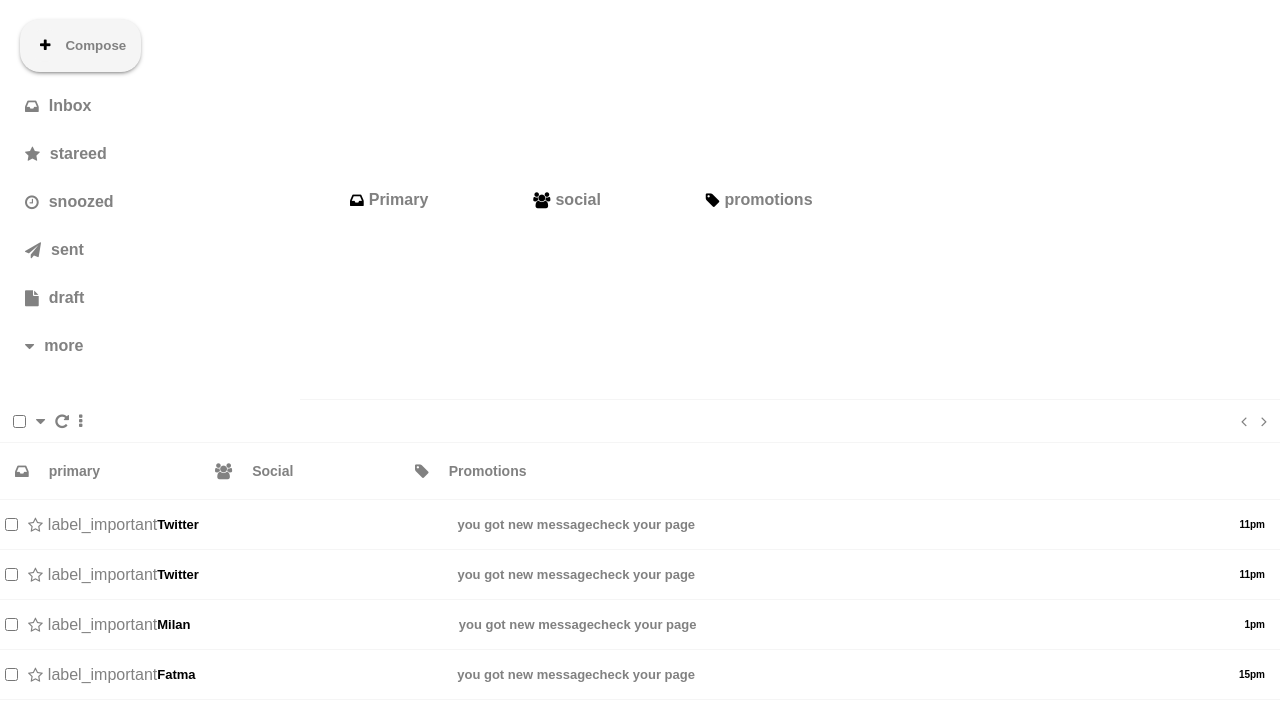
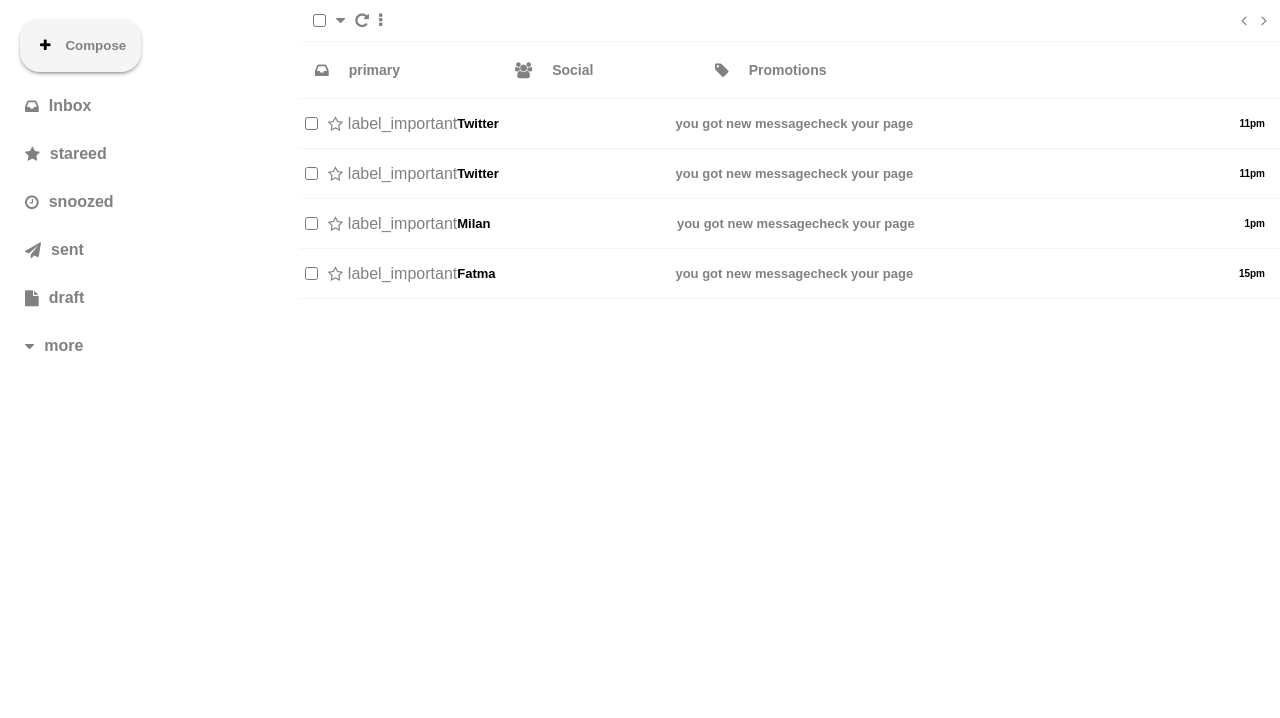
Before and after one commit to Borders-None/2021-advanced-practice-project, a plain HTML site: page index.html in a window 1280 px wide. Shown: the part 82-800 px from the top of the page. Drawn offline with Linux system fonts and the light colour scheme.

Commit message:
fixed the page and add some css on side bar

```diff
--- a/index.css
+++ b/index.css
@@ -60,17 +60,6 @@
 .nav {
   display: flex;
 }
-.bar {
-  display: flex;
-  justify-content: space-between;
-  padding: 50px;
-}
-.bar- {
-  display: flex;
-  flex: 1;
-  border-top: solid 1px whitesmoke;
-  border-bottom: solid 1px whitesmoke;
-}
 .side {
   display: flex;
   justify-items: center;
@@ -105,6 +94,10 @@ button{
   cursor: pointer;
   color: #818181;
   padding: 5px;
+}
+.side-:hover{
+  border-top: 1px solid whitesmoke;
+  box-shadow: 0 4px 4px -2px rgb(0, 0, 0, 0.24);
 }
 .bar ,i , h4 {
   display: flex;
--- a/index.html
+++ b/index.html
@@ -61,23 +61,6 @@
                <h4>more</h4>
             </div>
       </div>
-      <div class="bar-">
-         <div class="bar">
-            <i class="fa fa-inbox" aria-hidden="true"></i>
-            <h4>Primary</h4>
-         </div>
-         <div class="bar">
-            <i class="fa fa-users" aria-hidden="true"></i>
-            <h4>social</h4>
-         </div>
-         <div class="bar">
-            <i class="fa fa-tag" aria-hidden="true"></i>
-            <h4>promotions</h4>
-         </div>
-      </div>
-
-    </div>
-
     <!--email list-->
 
     <div class="email-list">
```
